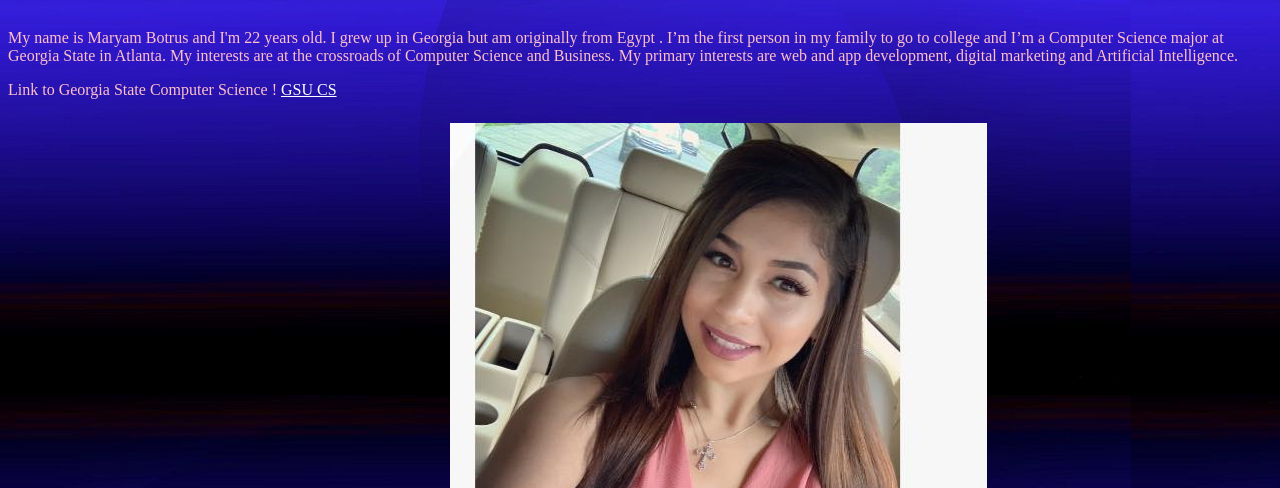
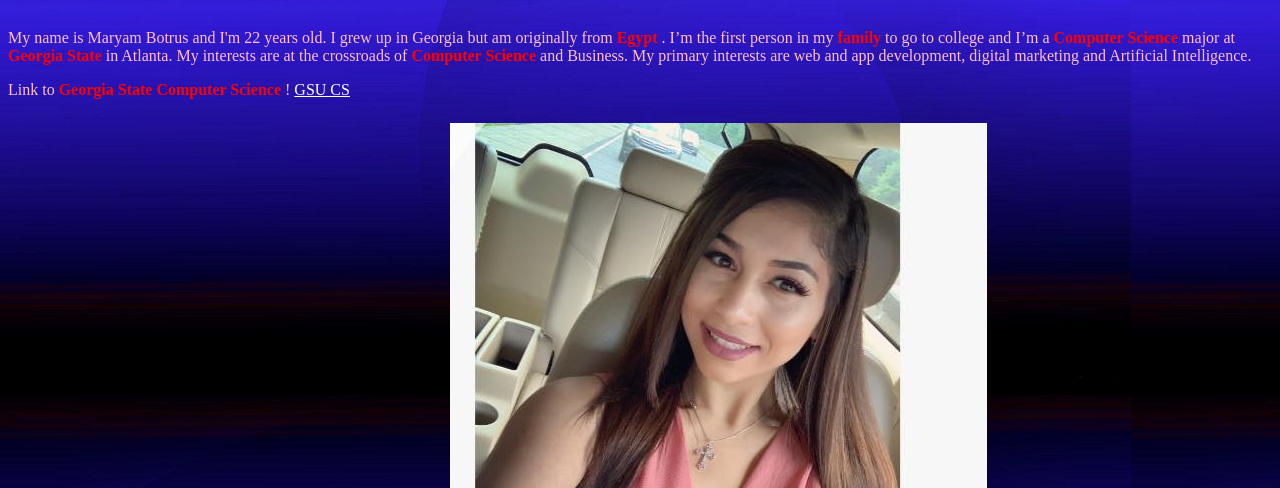
Before and after one commit to mbotrus1/mbotrus.github.io, a plain HTML site: page index.html in a window 1280 px wide. Shown: the part 312-800 px from the top of the page. Drawn offline with Linux system fonts and the light colour scheme.

Commit message:
Update styles.css

```diff
--- a/styles.css
+++ b/styles.css
@@ -3,8 +3,8 @@ title {
 	font-size: 48px;
 }
 
-* span {
-       color: red
+span {
+       color: red;
        font-weight: bold;
 }
 
```
